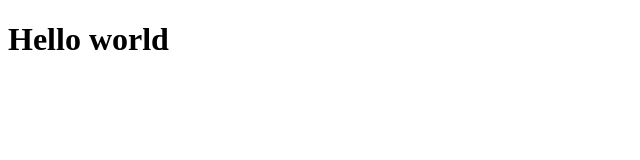
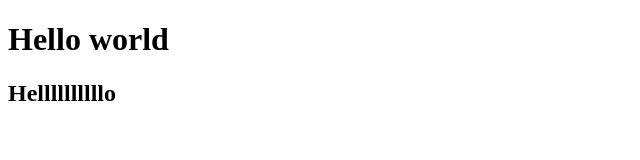
Before and after one commit to Khoren10/project, a plain HTML site: page index.html in a window 1280 px wide. Shown: the whole page, without its empty margins (0-640 px from the left). Drawn offline with Linux system fonts and the light colour scheme.

Commit message:
index.html mod

```diff
--- a/index.html
+++ b/index.html
@@ -7,5 +7,6 @@
 </head>
 <body>
     <h1>Hello world</h1>
+    <h2>Hellllllllllo</h2>
 </body>
 </html>
```
